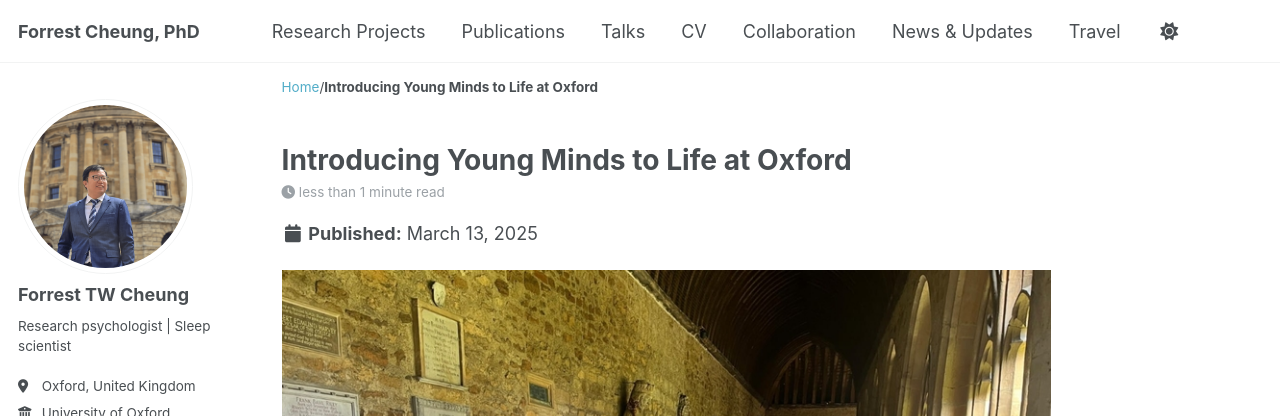
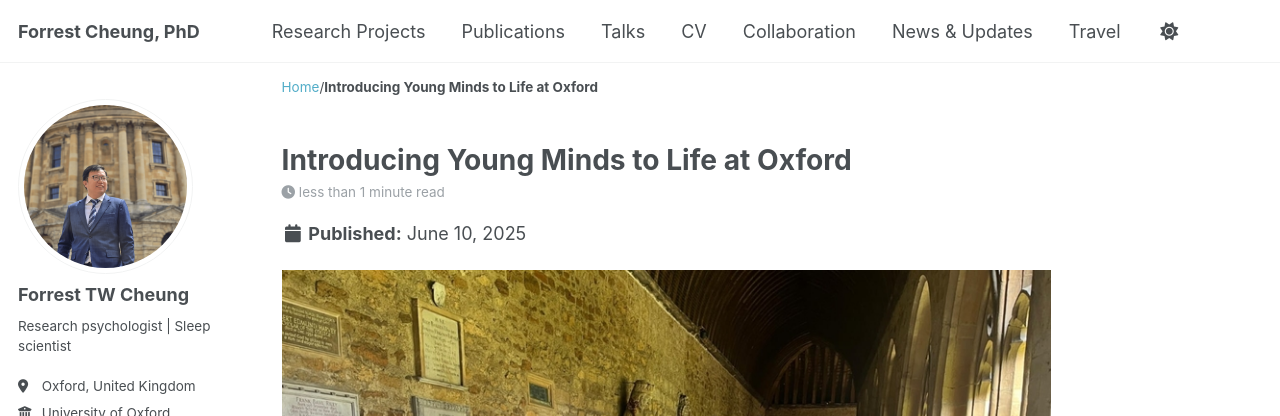
Before and after one commit to forrestcheungtw/forrestcheungtw.github.io, a Jekyll site: the page built from _posts/2025-06-10-blog-post-4.md, in a window 1280 px wide and 900 px high. Shown: the top 416 px of the window. Built offline with Jekyll 4.4.1, drawn with Linux system fonts in a browser that asks for light colours; some web fonts are replaced; part of the change alters nothing that is shown.

Commit message:
Updated 1 file via CloudCannon.

```diff
--- a/_posts/2025-06-10-blog-post-4.md
+++ b/_posts/2025-06-10-blog-post-4.md
@@ -1,6 +1,6 @@
 ---
 title: Introducing Young Minds to Life at Oxford
-date: 2025-03-14T00:00:00+01:00
+date: 2025-06-10T00:00:00+01:00
 permalink:
 tags:
   - outreach
```
